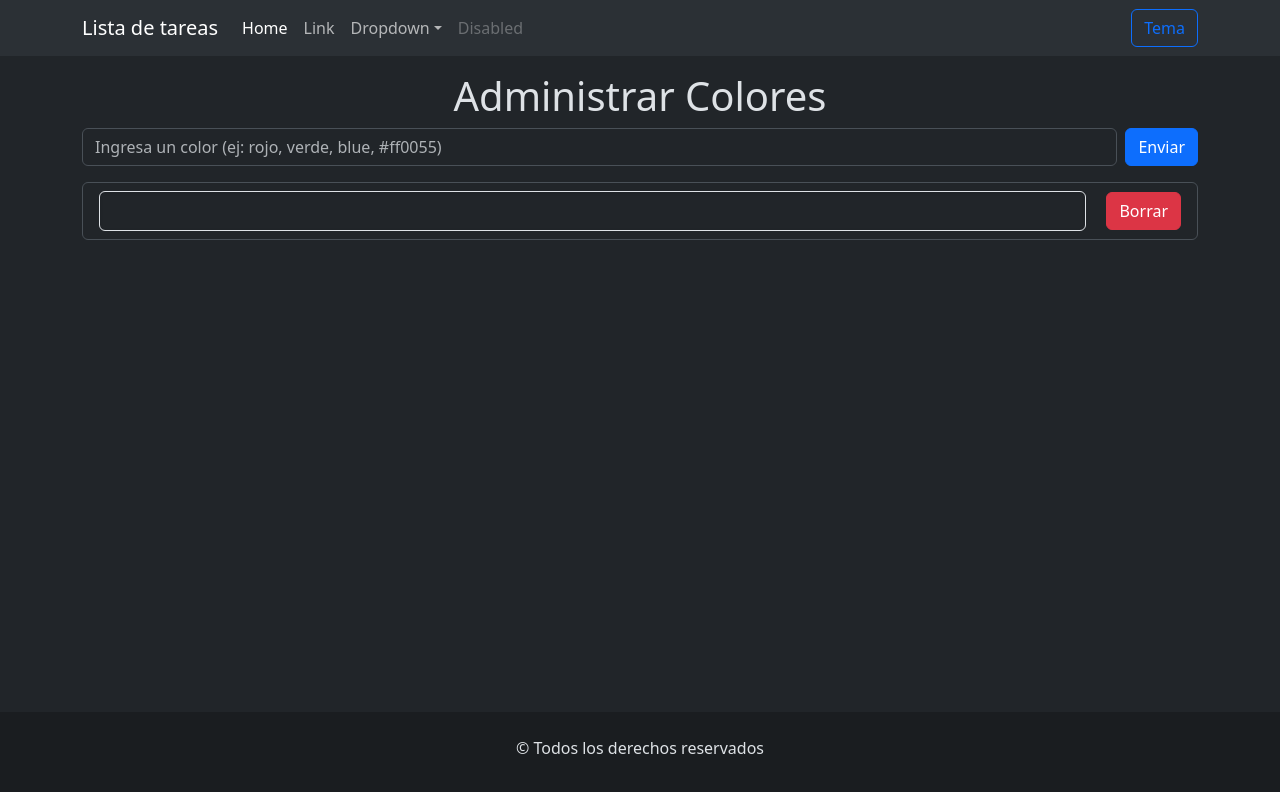
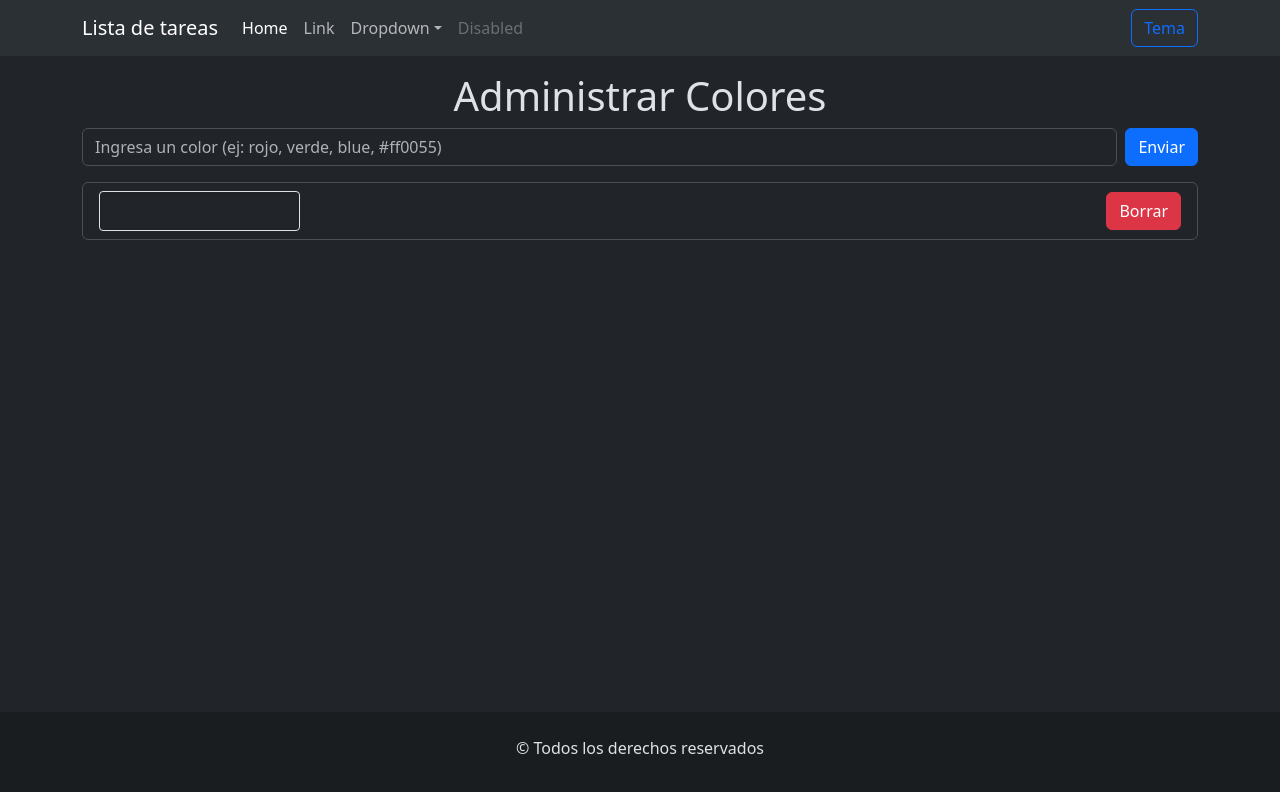
Before and after one commit to KarinaMirandaUTNFRT/Lista-colores, a React (Vite) app: page / in a window 1280 px wide. Both pictures are taken after typing "Sample" into the empty fields and a click on the button "Enviar". Shown: the top 792 px of the page. Built offline with nearby package versions, Linux system fonts and the light colour scheme.

Commit message:
modificamos la posicion de la paleta de colores

```diff
--- a/src/components/ItemColor.jsx
+++ b/src/components/ItemColor.jsx
@@ -23,10 +23,9 @@ const ItemColor = ({textoColorProps, deleteColorProps} ) => {
         <div
           style={{
             backgroundColor: colorFinalCSS,
-            width: '100%',
+            width: '20%',
             height: '40px',
-            borderRadius: '6px',
-            marginRight: '20px',
+            borderRadius: '4px',
             border: '1px solid #dee2e6', // Borde sutil por si el color es blanco
             boxShadow: 'inset 0 1px 3px rgba(0,0,0,0.1)' // Sombra interna para darle profundidad
           }}
```
